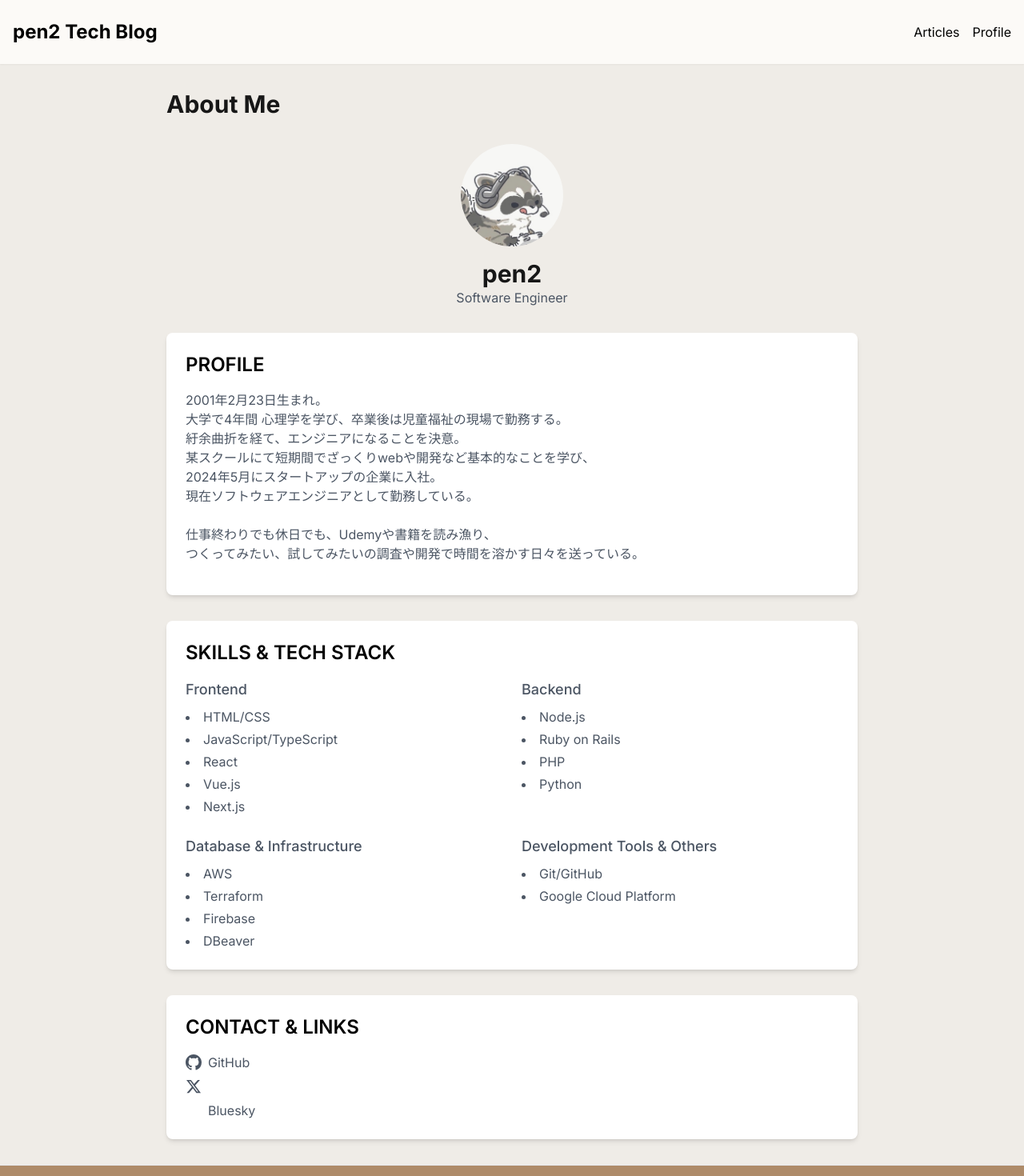
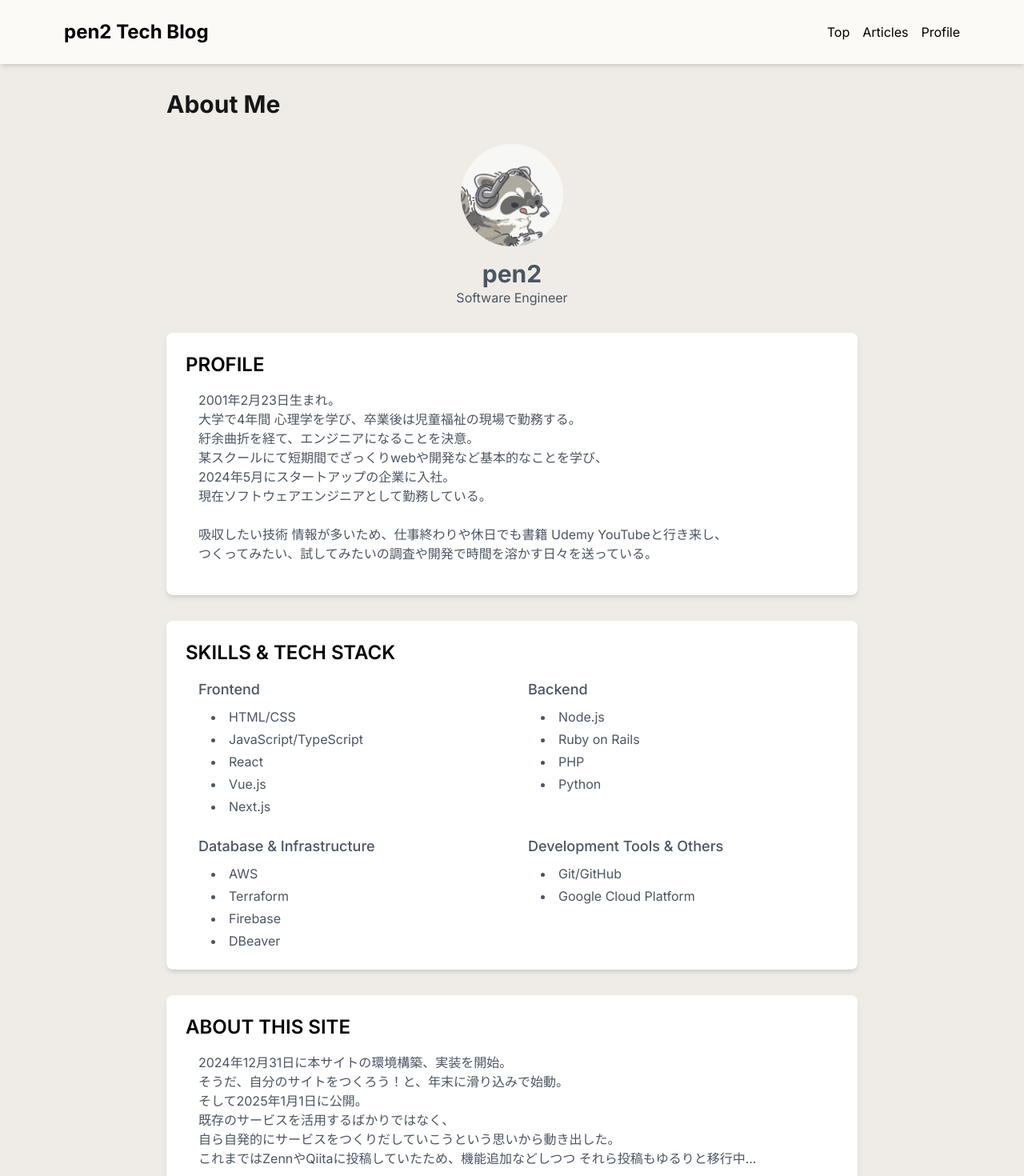
Before and after one commit to n-haruhi/my-tech-blog, a Next.js app: page /about in a window 1280 px wide. Shown: the top 1470 px of the page at 80% size. Built offline with nearby package versions, Linux system fonts and the light colour scheme.

Commit message:
ready for deployment

```diff
--- a/src/app/about/page.tsx
+++ b/src/app/about/page.tsx
@@ -10,14 +10,14 @@ export default function AboutPage() {
           alt="pen2"
           className="w-32 h-32 rounded-full object-cover mb-4"
         />
-        <h1 className="text-3xl font-bold">pen2</h1>
+        <h1 className="text-gray-600 text-3xl font-bold">pen2</h1>
         <p className="text-gray-600">Software Engineer</p>
       </section>
 
       {/* プロフィールセクション */}
       <section className="bg-white rounded-lg shadow-md p-6 mb-8">
         <h2 className="text-[#000000] text-2xl font-semibold mb-4">PROFILE</h2>
-        <p className="text-gray-600 mb-4">
+        <p className="text-gray-600 mb-4 ml-4">
           2001年2月23日生まれ。<br />
           大学で4年間 心理学を学び、卒業後は児童福祉の現場で勤務する。<br />
           紆余曲折を経て、エンジニアになることを決意。<br />
@@ -25,7 +25,7 @@ export default function AboutPage() {
           2024年5月にスタートアップの企業に入社。<br />
           現在ソフトウェアエンジニアとして勤務している。<br />
           <br />
-          仕事終わりでも休日でも、Udemyや書籍を読み漁り、<br />
+          吸収したい技術 情報が多いため、仕事終わりや休日でも書籍 Udemy YouTubeと行き来し、<br />
           つくってみたい、試してみたいの調査や開発で時間を溶かす日々を送っている。<br />
         </p>
       </section>
@@ -33,11 +33,11 @@ export default function AboutPage() {
       {/* スキルセクション */}
       <section className="bg-white rounded-lg shadow-md p-6 mb-8">
         <h2 className="text-[#000000] text-2xl font-semibold mb-4">SKILLS & TECH STACK</h2>
-        <div className="grid grid-cols-1 md:grid-cols-2 gap-6">
+        <div className="grid grid-cols-1 md:grid-cols-2 gap-6 ml-4">
           {/* フロントエンド */}
           <div>
             <h3 className="text-gray-600 text-lg font-medium mb-2">Frontend</h3>
-            <ul className="list-disc list-inside text-gray-600 space-y-1">
+            <ul className="list-disc list-inside text-gray-600 space-y-1 ml-4">
               <li>HTML/CSS</li>
               <li>JavaScript/TypeScript</li>
               <li>React</li>
@@ -49,7 +49,7 @@ export default function AboutPage() {
           {/* バックエンド */}
           <div>
             <h3 className="text-gray-600 text-lg font-medium mb-2">Backend</h3>
-            <ul className="list-disc list-inside text-gray-600 space-y-1">
+            <ul className="list-disc list-inside text-gray-600 space-y-1 ml-4">
               <li>Node.js</li>
               <li>Ruby on Rails</li>
               <li>PHP</li>
@@ -60,7 +60,7 @@ export default function AboutPage() {
           {/* データベース・インフラ */}
           <div>
             <h3 className="text-gray-600 text-lg font-medium mb-2">Database & Infrastructure</h3>
-            <ul className="list-disc list-inside text-gray-600 space-y-1">
+            <ul className="list-disc list-inside text-gray-600 space-y-1 ml-4">
               <li>AWS</li>
               <li>Terraform</li>
               <li>Firebase</li>
@@ -71,7 +71,7 @@ export default function AboutPage() {
           {/* 開発ツール・その他 */}
           <div>
             <h3 className="text-gray-600 text-lg font-medium mb-2">Development Tools & Others</h3>
-            <ul className="list-disc list-inside text-gray-600 space-y-1">
+            <ul className="list-disc list-inside text-gray-600 space-y-1 ml-4">
               <li>Git/GitHub</li>
               <li>Google Cloud Platform</li>
             </ul>
@@ -79,10 +79,26 @@ export default function AboutPage() {
         </div>
       </section>
 
+      {/* このサイトについて */}
+      <section className="bg-white rounded-lg shadow-md p-6 mb-8">
+        <h2 className="text-[#000000] text-2xl font-semibold mb-4">ABOUT THIS SITE</h2>
+        <p className="text-gray-600 mb-4 ml-4">
+          2024年12月31日に本サイトの環境構築、実装を開始。<br />
+          そうだ、自分のサイトをつくろう！と、年末に滑り込みで始動。<br />
+          そして2025年1月1日に公開。<br />
+          既存のサービスを活用するばかりではなく、<br />
+          自ら自発的にサービスをつくりだしていこうという思いから動き出した。<br />
+          これまではZennやQiitaに投稿していたため、機能追加などしつつ それら投稿もゆるりと移行中...<br />
+          <br />
+          まだ枠組みと基礎となる機能実装のみの状態ですが、<br />
+          今後も自己もサイトもアップデートしていくので、何度でも遊びに来てください。<br />
+        </p>
+      </section>
+
       {/* 連絡先・SNSリンク */}
       <section className="bg-white rounded-lg shadow-md p-6">
         <h2 className="text-[#000000] text-2xl font-semibold mb-4">CONTACT & LINKS</h2>
-        <div className="space-y-2">
+        <div className="space-y-2 ml-4">
           {/* GitHubリンク */}
           <a
             href="https://github.com/n-haruhi"
@@ -97,7 +113,7 @@ export default function AboutPage() {
           </a>
           {/* X/旧Twitterリンク */}
           <a
-            href="https://x.com/myusername"
+            href="https://x.com/asobit0"
             target="_blank"
             rel="noopener noreferrer"
             className="flex items-center text-gray-600 hover:text-blue-600"
@@ -105,16 +121,26 @@ export default function AboutPage() {
             <svg className="w-5 h-5 mr-2" fill="currentColor" viewBox="0 0 24 24">
               <path d="M18.244 2.25h3.308l-7.227 8.26 8.502 11.24H16.17l-5.214-6.817L4.99 21.75H1.68l7.73-8.835L1.254 2.25H8.08l4.713 6.231zm-1.161 17.52h1.833L7.084 4.126H5.117z" />
             </svg>
+            Twitter / X
           </a>
           {/* Blueskyリンク */}
           <a
-            href="https://bsky.app/profile/myusername.bsky.social"
+            href="https://bsky.app/profile/shaka7.bsky.social"
             target="_blank"
             rel="noopener noreferrer"
             className="flex items-center text-gray-600 hover:text-blue-600"
           >
-            <svg className="w-5 h-5 mr-2" fill="currentColor" viewBox="0 0 24 24">
-              {/* <path d=""/> */}
+            <svg
+              className="w-5 h-5 mr-2"
+              fill="currentColor"
+              viewBox="0 -3.268 64 68.414"
+              width="24"
+              height="24"
+            >
+              <path
+                fill="#0085ff"
+                d="M13.873 3.805C21.21 9.332 29.103 20.537 32 26.55v15.882c0-.338-.13.044-.41.867-1.512 4.456-7.418 21.847-20.923 7.944-7.111-7.32-3.819-14.64 9.125-16.85-7.405 1.264-15.73-.825-18.014-9.015C1.12 23.022 0 8.51 0 6.55 0-3.268 8.579-.182 13.873 3.805zm36.254 0C42.79 9.332 34.897 20.537 32 26.55v15.882c0-.338.13.044.41.867 1.512 4.456 7.418 21.847 20.923 7.944 7.111-7.32 3.819-14.64-9.125-16.85 7.405 1.264 15.73-.825 18.014-9.015C62.88 23.022 64 8.51 64 6.55c0-9.818-8.578-6.732-13.873-2.745z"
+              />
             </svg>
             Bluesky
           </a>
--- a/src/app/layout.tsx
+++ b/src/app/layout.tsx
@@ -35,11 +35,12 @@ export default function RootLayout({
       <body className={`${inter.className} bg-[#efece7]`}>
         <div className="min-h-screen flex flex-col">
           {/* ヘッダー */}
-          <header className="bg-[#fcfaf7] shadow-sm">
-            <nav className="max-w-7xl mx-auto px-4 h-20">
+          <header className="bg-[#fcfaf7] shadow-md">
+            <nav className="max-w-6xl mx-auto px-4 h-20">
               <div className="flex justify-between items-center h-full">
                 <a href="/" className="text-2xl font-bold text-[#000000] hover:text-[#555555]">pen2 Tech Blog</a>
                 <div className="space-x-4">
+                  <a href="/" className="text-[#000000] hover:text-[#555555]">Top</a>
                   <a href="/posts" className="text-[#000000] hover:text-[#555555]">Articles</a>
                   <a href="/about" className="text-[#000000] hover:text-[#555555]">Profile</a>
                 </div>
--- a/src/components/PostCard.tsx
+++ b/src/components/PostCard.tsx
@@ -6,7 +6,7 @@ export default function PostCard({ post }: { post: Post }) {
     <article className="bg-white rounded-lg shadow p-6 hover:shadow-md transition-shadow">
       <Link href={`/posts/${post.slug}`}>
         <div className="space-y-2">
-          <h2 className="text-xl font-semibold text-gray-600 hover:text-blue-600">
+          <h2 className="text-xl font-semibold text-gray-600 hover:text-gray-800">
             {post.title}
           </h2>
           <div className="text-sm text-gray-500">
--- a/src/components/ProfileSidebar.tsx
+++ b/src/components/ProfileSidebar.tsx
@@ -10,7 +10,7 @@ export default function ProfileSidebar() {
             className="w-16 h-16 rounded-full object-cover mb-2"
           />
           <div className="text-center">
-            <h3 className="text-gray-600 font-bold text-lg">pen2</h3>
+            <a href="/about" className="text-gray-600 hover:text-[#555555] font-bold text-lg">pen2</a>
             <p className="text-sm text-gray-600">Software Engineer</p>
           </div>
         </div>
@@ -28,7 +28,7 @@ export default function ProfileSidebar() {
             </svg>
           </a>
           <a
-            href="https://x.com/pen2"
+            href="https://x.com/asobit0"
             target="_blank"
             rel="noopener noreferrer"
             className="text-gray-600 hover:text-blue-600"
@@ -37,6 +37,25 @@ export default function ProfileSidebar() {
               <path d="M18.244 2.25h3.308l-7.227 8.26 8.502 11.24H16.17l-5.214-6.817L4.99 21.75H1.68l7.73-8.835L1.254 2.25H8.08l4.713 6.231zm-1.161 17.52h1.833L7.084 4.126H5.117z" />
             </svg>
           </a>
+          <a
+            href="https://bsky.app/profile/shaka7.bsky.social"
+            target="_blank"
+            rel="noopener noreferrer"
+            className="flex items-center text-gray-600 hover:text-blue-600"
+          >
+            <svg
+              className="w-5 h-5 mr-2"
+              fill="currentColor"
+              viewBox="0 -3.268 64 68.414"
+              width="24"
+              height="24"
+            >
+              <path
+                fill="#0085ff"
+                d="M13.873 3.805C21.21 9.332 29.103 20.537 32 26.55v15.882c0-.338-.13.044-.41.867-1.512 4.456-7.418 21.847-20.923 7.944-7.111-7.32-3.819-14.64 9.125-16.85-7.405 1.264-15.73-.825-18.014-9.015C1.12 23.022 0 8.51 0 6.55 0-3.268 8.579-.182 13.873 3.805zm36.254 0C42.79 9.332 34.897 20.537 32 26.55v15.882c0-.338.13.044.41.867 1.512 4.456 7.418 21.847 20.923 7.944 7.111-7.32 3.819-14.64-9.125-16.85 7.405 1.264 15.73-.825 18.014-9.015C62.88 23.022 64 8.51 64 6.55c0-9.818-8.578-6.732-13.873-2.745z"
+              />
+            </svg>
+          </a>
         </div>
       </div>
     </aside>
```
